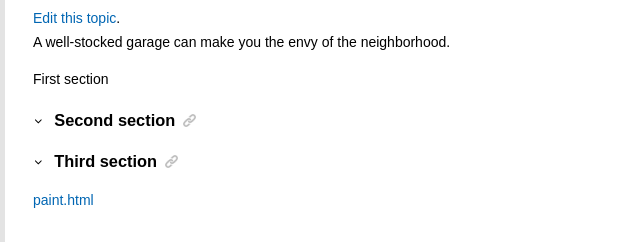
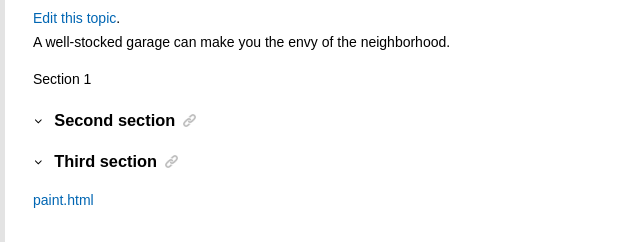
Before and after one commit to melanie-feb/webhelp-sandbox, a plain HTML site: page concepts/garageconceptsoverview.html in a window 1280 px wide. Shown: the part 327-569 px from the top of the page, 301-941 px from the left. Drawn offline with nearby package versions, Linux system fonts and the light colour scheme; files whose address does not match are found by name.

Commit message:
Update garageconceptsoverview.html
section 1 rename

```diff
--- a/concepts/garageconceptsoverview.html
+++ b/concepts/garageconceptsoverview.html
@@ -250,7 +250,7 @@ Release Version: v.Q12023
 
 
 <div class="- topic/body concept/conbody body conbody"><p class="- topic/shortdesc shortdesc">A well-stocked garage can make you the envy of the neighborhood.</p>
-  <p class="- topic/p p">First section</p>
+  <p class="- topic/p p">Section 1</p>
   <section class="- topic/section section" id="conceptconcept__section_tgh_t4q_tmb" data-ofbid="conceptconcept__section_tgh_t4q_tmb"><h2 class="- topic/title title sectiontitle">Second section</h2>
 
   </section>
```
